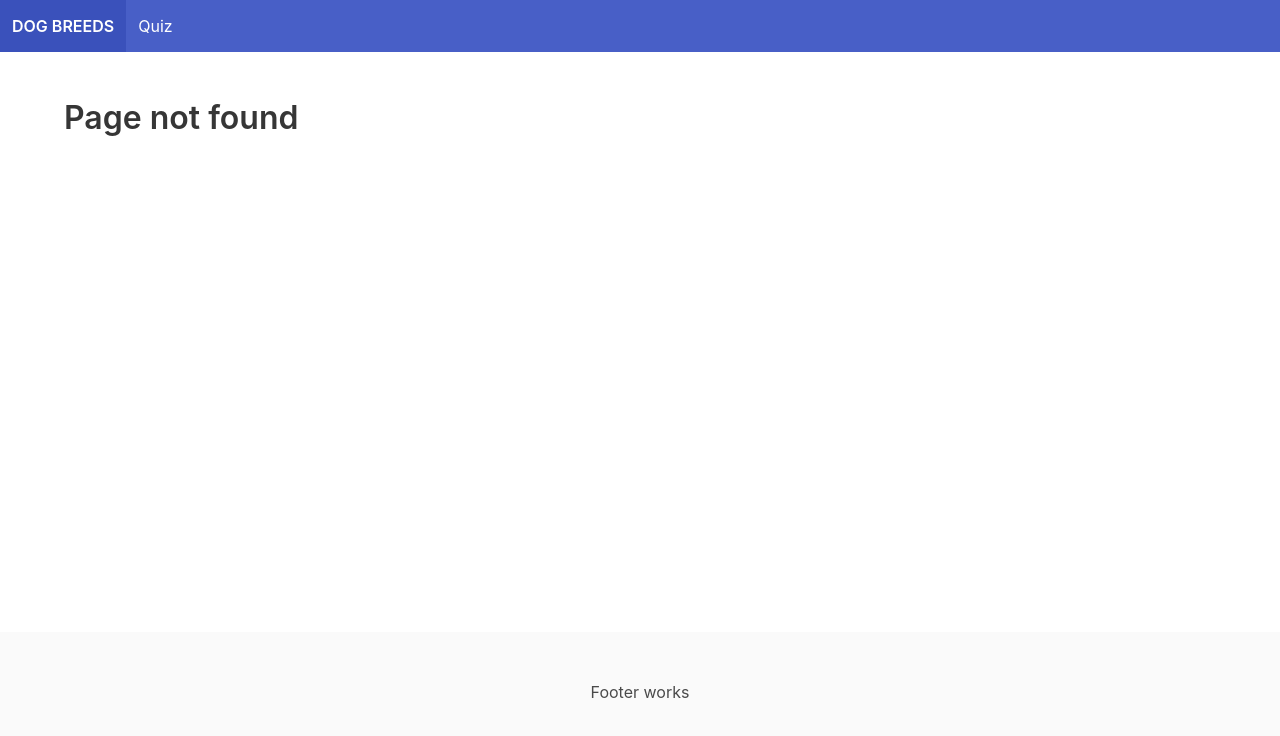
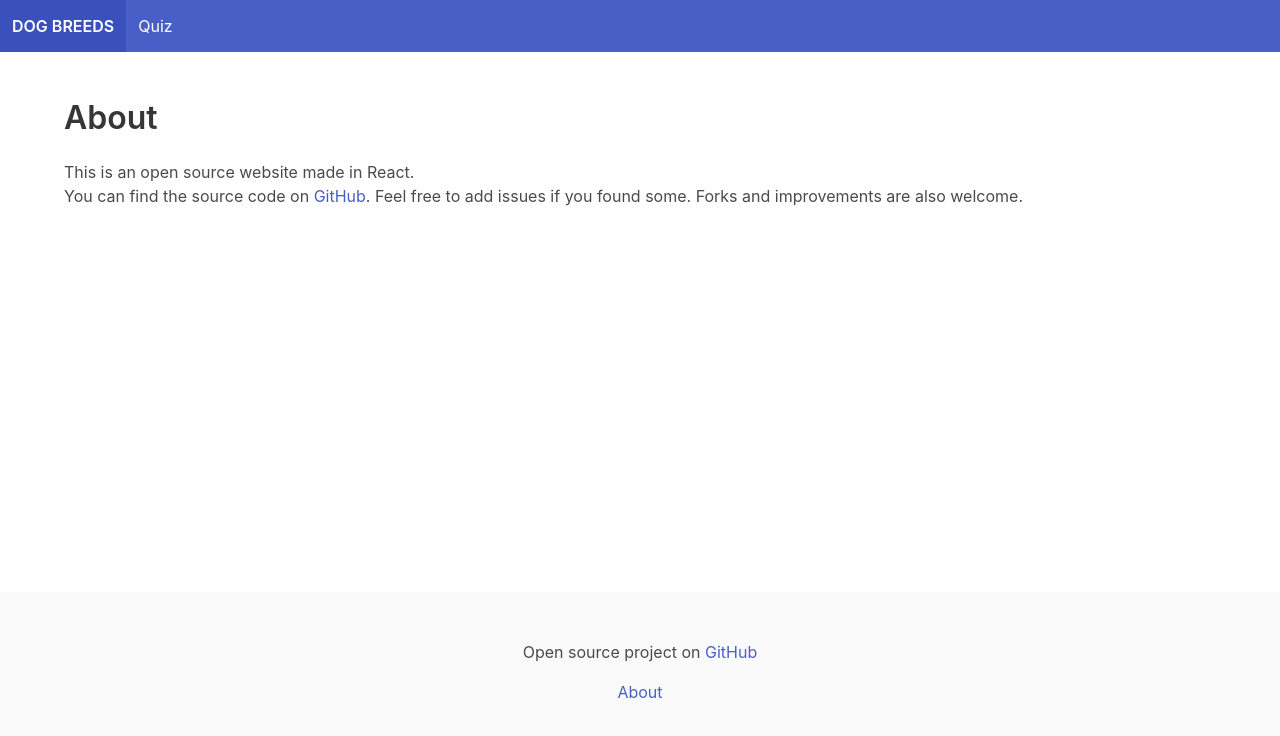
Before and after one commit to dricholm/dog-breeds, a React (Create React App) app: page /about in a window 1280 px wide. Before the commit this address had no page. Shown: the top 736 px of the page. Built offline with nearby package versions, Linux system fonts and the light colour scheme.

Commit message:
Added About page
- Minor redesign of progress display
- Added TODO section to README

```diff
--- a/src/App.js
+++ b/src/App.js
@@ -5,6 +5,7 @@ import './App.css';
 import Nav from './components/Ui/Nav/Nav';
 import BreedList from './containers/BreedList/BreedList';
 import BreedInfo from './containers/BreedInfo/BreedInfo';
+import About from './components/About/About';
 import Quiz from './components/Quiz/Quiz';
 import Section from './components/Ui/Section/Section';
 import Footer from './components/Ui/Footer/Footer';
@@ -15,6 +16,7 @@ class App extends Component {
       <div className="main">
         <Nav />
         <Switch>
+          <Route path="/about" component={About} />
           <Route path="/quiz" component={Quiz} />
           <Route path="/breed/:breed/:sub?" component={BreedInfo} />
           <Route path="/" exact component={BreedList} />
--- /dev/null
+++ b/src/components/About/About.js
@@ -0,0 +1,20 @@
+import React from 'react';
+
+import Section from '../Ui/Section/Section'
+
+const about = () => (
+  <Section>
+    <h1 className="title is-capitalized">
+      About
+    </h1>
+
+    <div className="content">
+      <p>
+        This is an open source website made in React.<br />
+        You can find the source code on <a href="https://github.com/dricholm/dog-breeds">GitHub</a>. Feel free to add issues if you found some. Forks and improvements are also welcome.
+      </p>
+    </div>
+  </Section>
+);
+
+export default about;
--- a/src/components/Ui/Footer/Footer.js
+++ b/src/components/Ui/Footer/Footer.js
@@ -1,10 +1,12 @@
 import React from 'react';
+import { Link } from 'react-router-dom';
 
 const footer = () => (
   <footer className="footer">
     <div className="container">
       <div className="content has-text-centered">
-        Footer works
+        <p>Open source project on <a href="https://github.com/dricholm/dog-breeds">GitHub</a></p>
+        <p><Link to="/about">About</Link></p>
       </div>
     </div>
   </footer>
--- a/src/containers/Quiz/QuizGame/QuizGame.js
+++ b/src/containers/Quiz/QuizGame/QuizGame.js
@@ -115,15 +115,26 @@ class QuizGame extends Component {
             <progress className="progress is-primary" value={progress.toString()} max="100">{progress}%</progress>
 
             <div className="level">
-              <div className="level-item has-text-success is-size-4">
-                Correct {this.props.quiz.correct}
-            </div>
-              <div className="level-item has-text-weight-bold is-size-3">
-                {this.props.quiz.correct + this.props.quiz.wrong}/{this.props.quiz.questionCount}
-            </div>
-              <div className="level-item has-text-danger is-size-4">
-                Wrong {this.props.quiz.wrong}
-            </div>
+              <div className="level-item has-text-centered">
+                <div>
+                  <p className="heading">Correct</p>
+                  <p className="title has-text-primary">{this.props.quiz.correct}</p>
+                </div>
+              </div>
+              <div className="level-item has-text-centered">
+                <div>
+                  <p className="heading">Progress</p>
+                  <p className="title">
+                    {this.props.quiz.correct + this.props.quiz.wrong}/{this.props.quiz.questionCount}
+                  </p>
+                </div>
+              </div>
+              <div className="level-item has-text-centered">
+                <div>
+                  <p className="heading">Wrong</p>
+                  <p className="title has-text-danger">{this.props.quiz.wrong}</p>
+                </div>
+              </div>
             </div>
           </div>
         </div>
```
Also changed, not shown: 1 other file (tests, documents, lock files or other folders).
